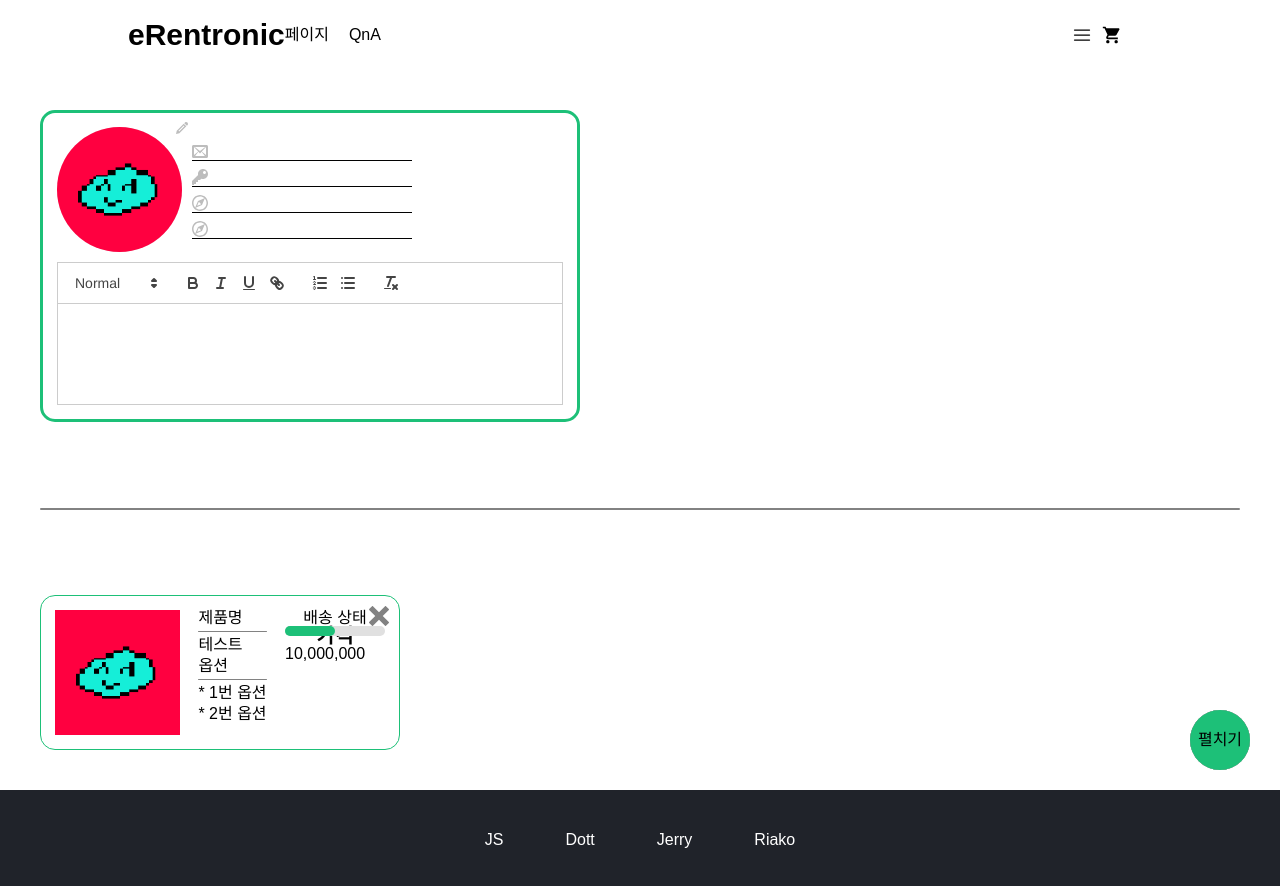
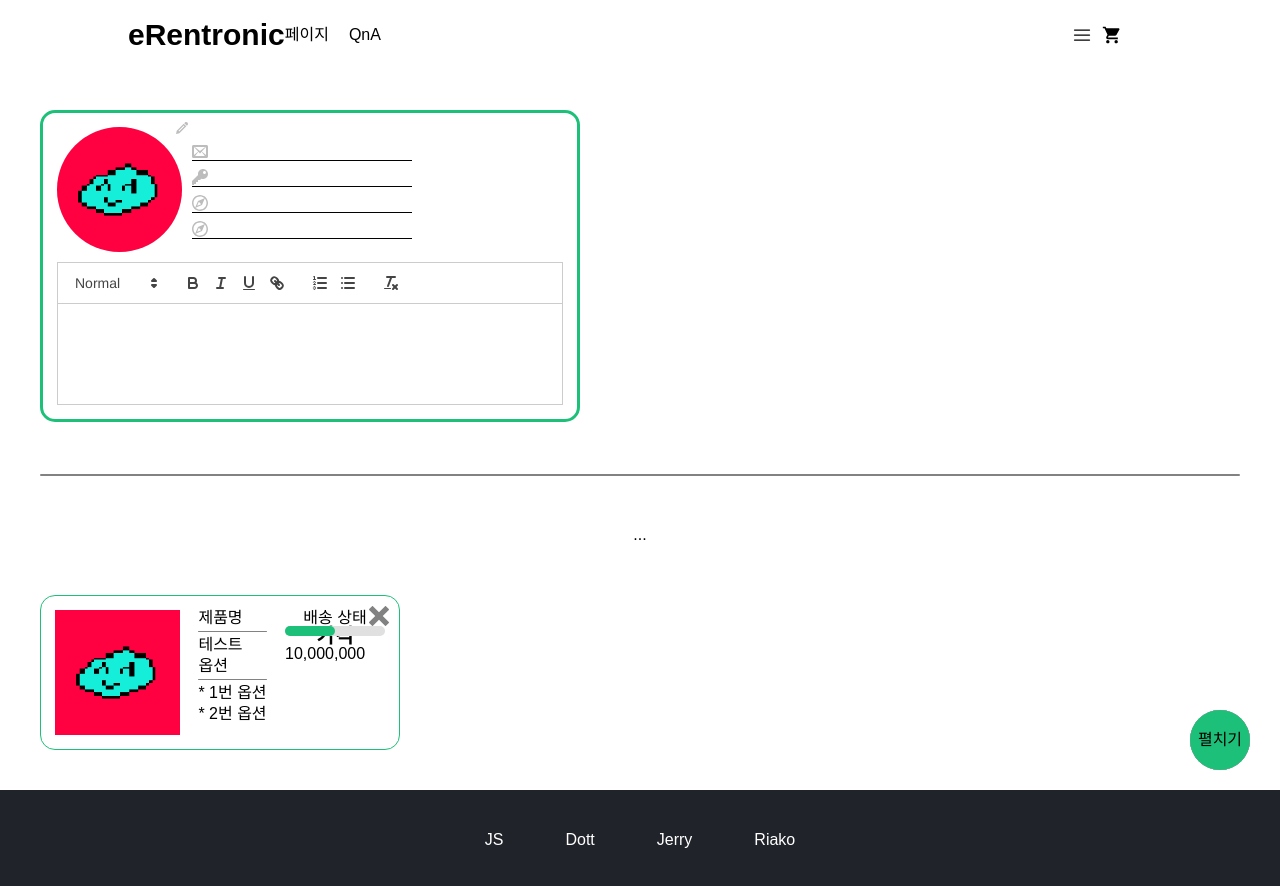
Before and after one commit to eRentronic/eRentronic-Client, a React app: page /MyPage in a window 1280 px wide. Shown: the top 886 px of the page. Built offline with nearby package versions, Linux system fonts and the light colour scheme; a web font is replaced by a local one.

Commit message:
:sparkles: 페이지 리스트 유저 마이페이지 추가

```diff
--- a/src/Pages/UserMyPage/UserMyPage.tsx
+++ b/src/Pages/UserMyPage/UserMyPage.tsx
@@ -1,8 +1,10 @@
 import { useQuery } from '@tanstack/react-query';
+import { useState, useEffect } from 'react';
 import styled from 'styled-components';
 
 import { Line } from '@/components/common/Indicator/Line';
 import { Container } from '@/components/common/Layout/Core';
+import { PageList } from '@/components/common/PageList';
 
 import { OrderHistoryCard } from './OrderHistoryCard/OrderhistoryCard';
 import { UserInfo } from './UserInfo/UserInfo';
@@ -14,6 +16,7 @@ export function UserMyPage() {
         <UserInfo />
       </Container>
       <Line height={2} />
+      <PageList />
       <Container>
         <OrderHistoryCard
           productName="테스트"
```
